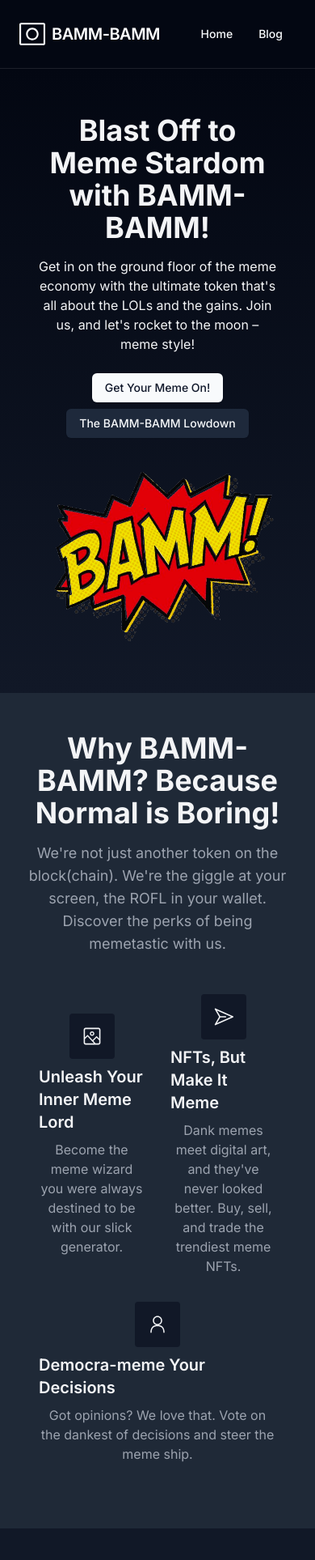
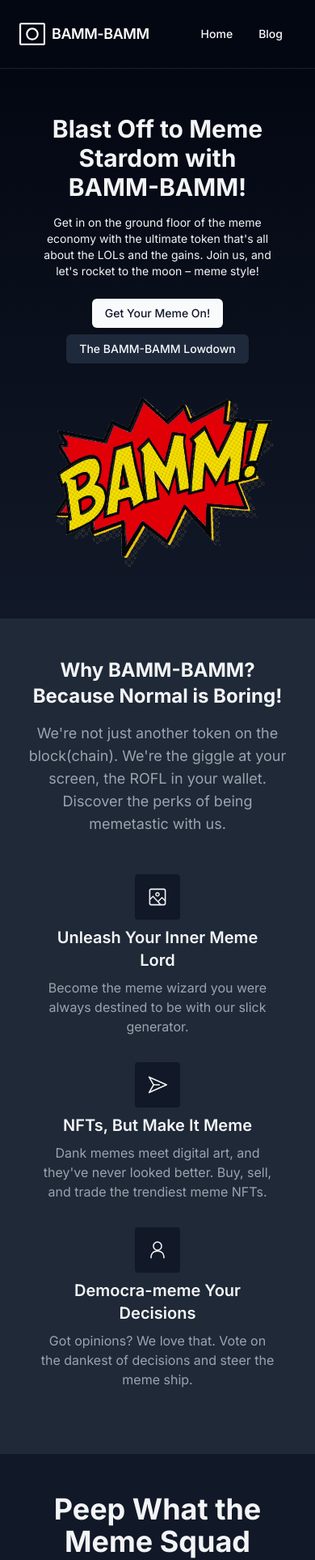
Before and after one commit to Royal-lobster/BAMM-BAMM-IQ-GPT-DEMO, a Next.js app: page / in a window 390 px wide. Shown: the top 1927 px of the page at 81% size. Built offline with nearby package versions, Linux system fonts and the light colour scheme.

Commit message:
made homepage responsive

```diff
--- a/app/(home)/Features.tsx
+++ b/app/(home)/Features.tsx
@@ -10,43 +10,43 @@ export const Features = () => {
 	return (
 		<section className="py-12 bg-gray-800">
 			<div className="container mx-auto">
-				<div className="text-center mb-12">
-					<h2 className="text-4xl font-bold mb-4">
+				<div className="mb-12">
+					<h2 className="text-center text-2xl md:text-3xl font-bold mb-4">
 						Why BAMM-BAMM? Because Normal is Boring!
 					</h2>
-					<p className="text-lg text-gray-400">
+					<p className="text-center text-lg text-gray-400">
 						We're not just another token on the block(chain). We're the giggle
 						at your screen, the ROFL in your wallet. Discover the perks of being
 						memetastic with us.
 					</p>
 				</div>
-				<div className="flex flex-wrap">
+				<div className="flex flex-col md:flex-row">
 					<div className="flex-1 px-4 mb-8 flex flex-col items-center justify-center">
 						<ImageIcon className="h-14 w-14 bg-gray-900 p-4 rounded mb-2" />
-						<h3 className="text-xl font-semibold mb-2">
+						<h3 className="text-center text-xl font-semibold mb-2">
 							Unleash Your Inner Meme Lord
 						</h3>
-						<p className="text-gray-400 max-w-96 text-center">
+						<p className="text-center text-gray-400 max-w-96">
 							Become the meme wizard you were always destined to be with our
 							slick generator.
 						</p>
 					</div>
 					<div className="flex-1 px-4 mb-8 flex flex-col items-center justify-center">
 						<PaperPlaneIcon className="h-14 w-14 bg-gray-900 p-4 rounded mb-2" />
-						<h3 className="text-xl font-semibold mb-2">
+						<h3 className="text-center text-xl font-semibold mb-2">
 							NFTs, But Make It Meme
 						</h3>
-						<p className="text-gray-400 max-w-96 text-center">
+						<p className="text-center text-gray-400 max-w-96">
 							Dank memes meet digital art, and they've never looked better. Buy,
 							sell, and trade the trendiest meme NFTs.
 						</p>
 					</div>
 					<div className="flex-1 px-4 mb-8 flex flex-col items-center justify-center">
 						<PersonIcon className="h-14 w-14 bg-gray-900 p-4 rounded mb-2" />
-						<h3 className="text-xl font-semibold mb-2">
+						<h3 className="text-center text-xl font-semibold mb-2">
 							Democra-meme Your Decisions
 						</h3>
-						<p className="text-gray-400 max-w-96 text-center">
+						<p className="text-center text-gray-400 max-w-96">
 							Got opinions? We love that. Vote on the dankest of decisions and
 							steer the meme ship.
 						</p>
--- a/app/(home)/Hero.tsx
+++ b/app/(home)/Hero.tsx
@@ -6,10 +6,10 @@ export function Hero() {
 		<section className="bg-gradient-to-b py-10 from-gray-950 to-gray-900">
 			<div className="flex items-center container mx-auto flex-wrap">
 				<div className="flex flex-wrap flex-col w-full md:w-1/2 p-4 text-center md:text-left">
-					<h1 className="text-4xl md:text-5xl font-bold mb-4">
+					<h1 className="text-3xl md:text-4xl lg:text-5xl font-bold mb-4">
 						Blast Off to Meme Stardom with BAMM-BAMM!
 					</h1>
-					<p className="mb-6">
+					<p className="mb-6 text-sm md:text-base">
 						Get in on the ground floor of the meme economy with the ultimate
 						token that's all about the LOLs and the gains. Join us, and let's
 						rocket to the moon – meme style!
--- a/app/(layout)/Footer.tsx
+++ b/app/(layout)/Footer.tsx
@@ -6,7 +6,7 @@ export const Footer = () => {
 	return (
 		<footer className="bg-gray-800 text-white">
 			<div className="container mx-auto px-4 py-10">
-				<div className="flex flex-wrap -mx-4 justify-between">
+				<div className="flex flex-col md:flex-row text-center md:text-left -mx-4 justify-between">
 					<div className="flex-1 max-w-[600px] px-4 mb-6 md:mb-0">
 						<h5 className="text-xl font-bold mb-6">About BAMM-BAMM</h5>
 						<p className="text-gray-400">
@@ -24,7 +24,7 @@ export const Footer = () => {
 							<Input
 								type="email"
 								placeholder="Enter your email"
-								className="border-gray-700"
+								className="border-gray-700 text-center md:text-left"
 							/>
 							<Button type="submit">Subscribe</Button>
 						</form>
--- a/app/(layout)/Navbar.tsx
+++ b/app/(layout)/Navbar.tsx
@@ -7,13 +7,21 @@ export const Navbar = () => {
 		<nav className="flex items-center justify-between flex-wrap p-6 bg-gray-950 border-b border-white/10">
 			<div className="flex items-center flex-shrink-0 text-white mr-6">
 				<MaskOffIcon className="w-8 h-8 mr-2" />
-				<span className="font-semibold text-xl tracking-tight">BAMM-BAMM</span>
+				<span className="font-semibold text-lg md:text-xl tracking-tight">
+					BAMM-BAMM
+				</span>
 			</div>
 			<div>
-				<Link href="/" className={buttonVariants({ variant: "link" })}>
+				<Link
+					href="/"
+					className={buttonVariants({ variant: "link", class: "px-2" })}
+				>
 					Home
 				</Link>
-				<Link href="/blog" className={buttonVariants({ variant: "link" })}>
+				<Link
+					href="/blog"
+					className={buttonVariants({ variant: "link", class: "px-2" })}
+				>
 					Blog
 				</Link>
 			</div>
```
